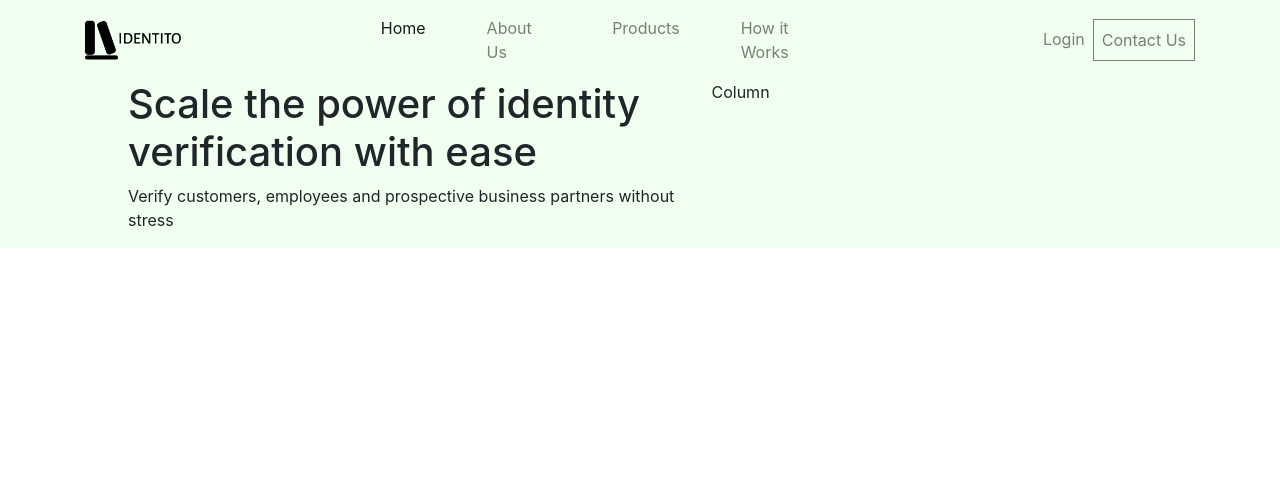
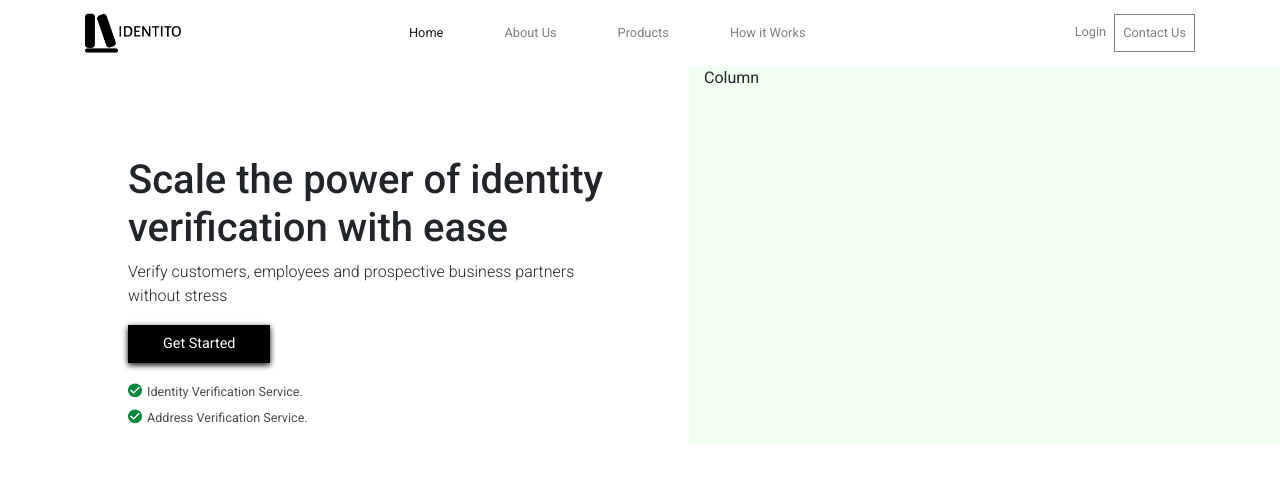
Before and after one commit to ajawu/identito, a plain HTML site: page index.html in a window 1280 px wide. Drawn offline with Linux system fonts and the light colour scheme.

Commit message:
completed left side for header section

```diff
--- a/index.html
+++ b/index.html
@@ -9,6 +9,9 @@
     <!-- <link rel="stylesheet" href="https://stackpath.bootstrapcdn.com/bootstrap/4.5.0/css/bootstrap.min.css" integrity="sha384-9aIt2nRpC12Uk9gS9baDl411NQApFmC26EwAOH8WgZl5MYYxFfc+NcPb1dKGj7Sk" crossorigin="anonymous"> -->
 
     <link type="text/css" href="vendors/css/bootstrap.min.css" rel="stylesheet">
+
+    <!-- FONT -->
+    <link href="https://fonts.googleapis.com/css2?family=Roboto:wght@300;400;500;700&display=swap" rel="stylesheet">
 
     <!-- Custom CSS -->
     <link type="text/css" href="resources/css/style.css" rel="stylesheet">
@@ -75,11 +78,26 @@
                     <p class="sub-hero">
                         Verify customers, employees and prospective business partners without stress
                     </p>
+                    <a href="#" class="get-started-button">
+                        Get Started
+                    </a>
+                    <ul class="features-list">
+                        <li><img src="resources/img/green-tick.png" alt="green-tick">Identity Verification Service.</li>
+                        <li><img src="resources/img/green-tick.png" alt="green-tick">Address Verification Service.</li>
+                    </ul>
                 </div>
                 <div class="col rigt-side">Column</div>
             </div>
         </div>
     </header>
+    <section>
+        <div class="container">
+            <div class="row">
+                <div class="col"></div>
+                <div class="col"></div>
+            </div>
+        </div>
+    </section>
   <script src="resources/js/app.js"></script>
   <!-- <script src="https://code.jquery.com/jquery-3.5.1.slim.min.js" integrity="sha384-DfXdz2htPH0lsSSs5nCTpuj/zy4C+OGpamoFVy38MVBnE+IbbVYUew+OrCXaRkfj" crossorigin="anonymous"></script>
   <script src="https://cdn.jsdelivr.net/npm/popper.js@1.16.0/dist/umd/popper.min.js" integrity="sha384-Q6E9RHvbIyZFJoft+2mJbHaEWldlvI9IOYy5n3zV9zzTtmI3UksdQRVvoxMfooAo" crossorigin="anonymous"></script>
--- a/resources/css/style.css
+++ b/resources/css/style.css
@@ -1,3 +1,6 @@
+* {
+    font-family: 'Roboto', sans-serif;
+}
 /* ----------------------------------------------- */
 /* ----------------- NAVBAR MODS --------------- */
 /* ----------------------------------------------- */
@@ -20,16 +23,65 @@
     border: 1px solid rgba(0,0,0,.5);
 }
 
+.nav-link {
+    font-size: 80%;
+}
 /* ----------------------------------------------- */
 /* ---------------- HEADER SECTION --------------- */
 /* ----------------------------------------------- */
-header {
-  background-color: #F1FFF1;
+
+.left-side {
+    padding: 7% 0 0 10% !important;
+    background-color: #FFF;
 }
 
-.left-side {
-  padding-left: 10% !important;
+.hero-text {
+    font-size: 2.5rem;
+    font-weight: 500;
 }
+
+.sub-hero {
+    font-weight: 300;
+    width: 80%;
+    margin-bottom: 1.1rem;
+}
+
+.get-started-button:link,
+.get-started-button:visited {
+    color: #ffffff;
+    background-color: #000000;
+    padding: 7px 34px;
+    border: 1px solid #000000;
+    font-size: 0.9rem;
+    display: inline-block;
+    margin-bottom: 20px;
+    box-shadow: 0 2px 6px #000;
+}
+
+.get-started-button:active,
+.get-started-button:hover {
+    text-decoration: none;
+}
+
+.features-list {
+    list-style: none;
+    padding: 0;
+}
+
+.features-list img {
+    height: 14px;
+    vertical-align: middle;
+    margin-right: 5px;
+    display: inline-block;
+    margin-bottom: 4px;
+}
+
+.features-list li {
+    font-size: 79%;
+    color: rgba(0,0,0,.7);
+    margin-bottom: 7px;
+}
+
 
 .rigt-side {
     background-color: #F1FFF1;
```
Also changed, not shown: resources/img/green-tick.png (added). Lines whose indentation alone changed are shown as unchanged.
